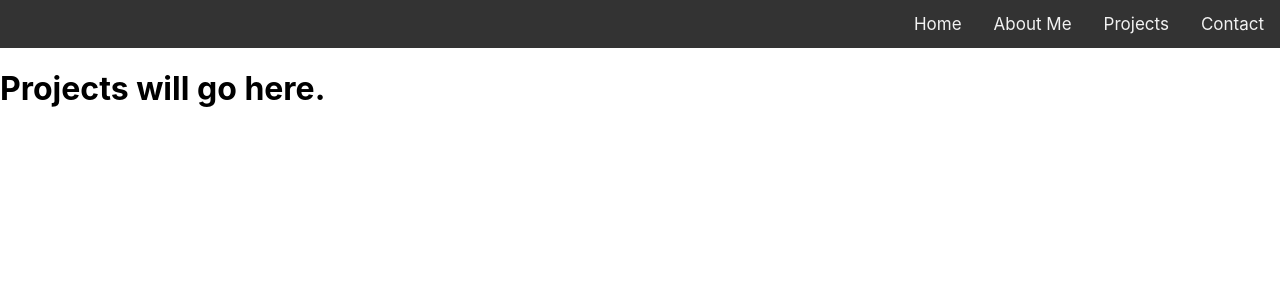
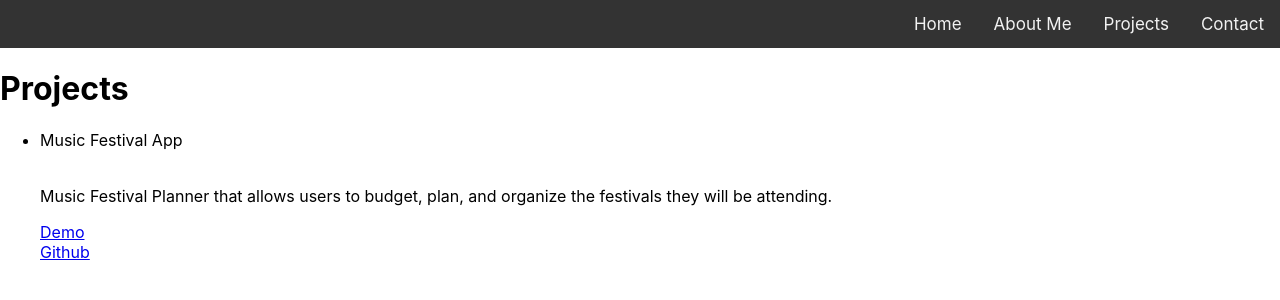
Before and after one commit to sheenasany/portfolio, a React (Create React App) app in the folder client/: page /projects in a window 1280 px wide. Shown: the top 300 px of the page. Built offline with nearby package versions, Linux system fonts and the light colour scheme.

Commit message:
added 1 project with links, and fixed links in contact component

```diff
--- a/client/src/Components/Contact.js
+++ b/client/src/Components/Contact.js
@@ -3,15 +3,15 @@ function Contact() {
         <div>
             <h2>Feel free to contact me here</h2>
             <br/>
-            <a href={"mailto: sheenasany@gmail.com"}>Email me: sheenasany@gmail.com</a>
+            <a href={"mailto: sheenasany@gmail.com"} target="_blank" rel="noreferrer">Email me: sheenasany@gmail.com</a>
             <br/>
-            <a href="http://www.calendly.com/sheenasang">Schedule a time to chat</a>
+            <a href="http://www.calendly.com/sheenasang" target="_blank" rel="noreferrer">Schedule a time to chat</a>
             <br/>
-            <a href="https://www.linkedin.com/in/sheena-sang/">LinkedIn</a>
+            <a href="https://www.linkedin.com/in/sheena-sang/" target="_blank" rel="noreferrer">LinkedIn</a>
             <br/>
-            <a href="http://github.com/sheenasany">GitHub</a>
+            <a href="http://github.com/sheenasany" target="_blank" rel="noreferrer">GitHub</a>
             <br/>
-            <a href="http://dev.to/sheenasany">Blog</a>
+            <a href="http://dev.to/sheenasany" target="_blank" rel="noreferrer">Blog</a>
         </div>
     )
 }
--- a/client/src/Components/Projects.js
+++ b/client/src/Components/Projects.js
@@ -1,7 +1,15 @@
 function Projects(){
     return(
         <div>
-            <h1>Projects will go here.</h1>
+            <h1>Projects</h1>
+            <ul>
+                <li>Music Festival App</li>
+                <img src="" alt="" />
+                <p>Music Festival Planner that allows users to budget, plan, and organize the festivals they will be attending.</p>
+                <a href="https://www.loom.com/share/7df537bd4c84442ea19003ed88d038bb" target="_blank" rel="noreferrer">Demo</a>
+                <br/>
+                <a href="https://github.com/sheenasany/music-festival-planner" target="_blank" rel="noreferrer">Github</a>
+            </ul>
         </div>
     )
 }
```
